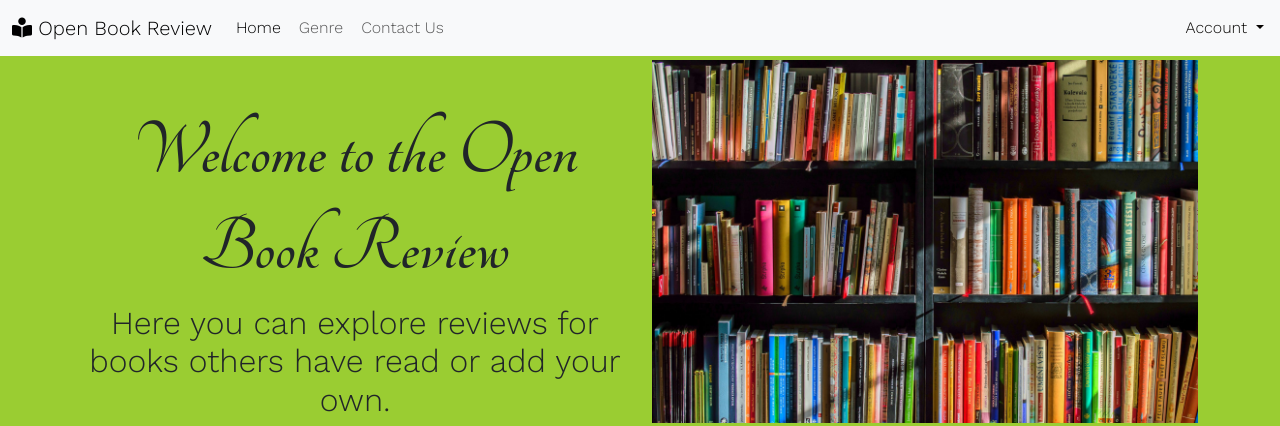
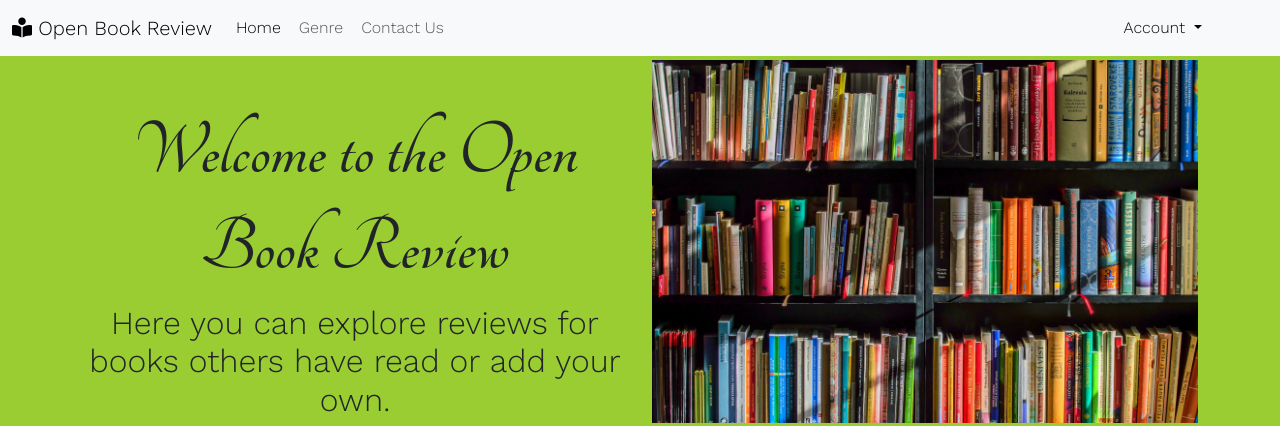
Before and after one commit to ARcKP98/open-book-reviews, a Django app: page / in a window 1280 px wide. Shown: the top 426 px of the page. Run offline with Django 3.2, Linux system fonts and the light colour scheme; data that the repository does not hold is empty; some libraries are stand-ins or nearby versions.

Commit message:
Add margin to solve dropdown items moving out of screen.

```diff
--- a/static/css/style.css
+++ b/static/css/style.css
@@ -27,7 +27,9 @@ a {
   list-style-type: none;
   margin-right: 2px;
 }
-
+.account-opt {
+  margin-right: 4rem;
+}
 /* .card-text {
   font-size: 12px;
 } */
--- a/templates/base.html
+++ b/templates/base.html
@@ -48,7 +48,7 @@
               {{user.username}}
             </a>
             {% else %}
-            <a class="nav-item dropdown-toggle" href="#" role="button" data-bs-toggle="dropdown" aria-expanded="false">
+            <a class="nav-item dropdown-toggle account-opt" href="#" role="button" data-bs-toggle="dropdown" aria-expanded="false">
               Account
             </a>
             {% endif %}
```
